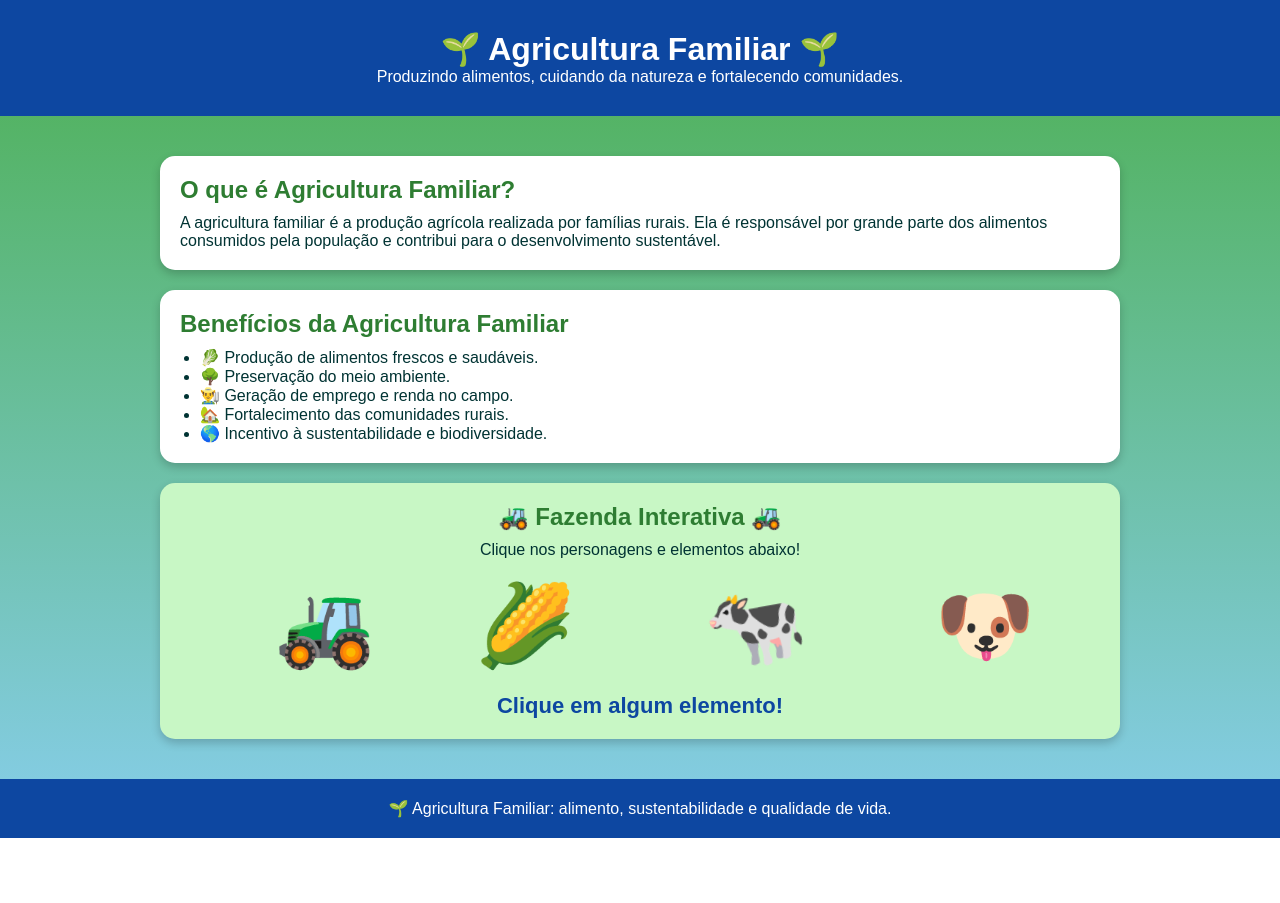
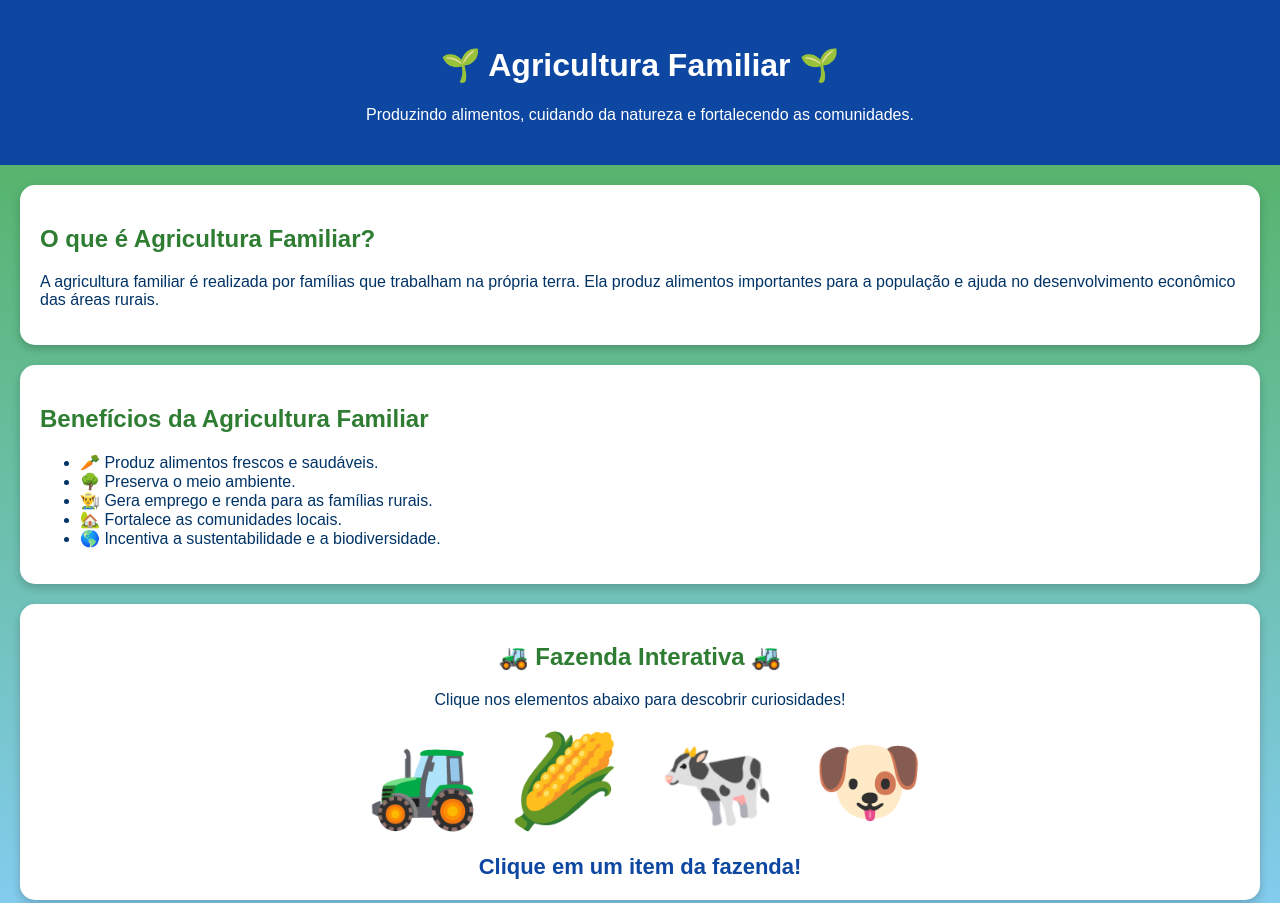
Before and after one commit to migueldalmut-ops/agrinho.2026, a plain HTML site: page index.html in a window 1280 px wide. Shown: the top 903 px of the page. Before the commit the page ends 838 px from the top, so only its background shows below. Drawn offline with Linux system fonts and the light colour scheme.

Commit message:
Update index.html

```diff
--- a/index.html
+++ b/index.html
@@ -6,35 +6,23 @@
 <title>Agricultura Familiar</title>
 
 <style>
-*{
+body{
     margin:0;
-    padding:0;
-    box-sizing:border-box;
     font-family:Arial, sans-serif;
-}
-
-body{
-    background: linear-gradient(180deg,#4CAF50,#87CEEB);
-    min-height:100vh;
-    color:#033;
+    background:linear-gradient(to bottom,#4CAF50,#87CEFA);
+    color:#003366;
 }
 
 header{
-    text-align:center;
-    padding:30px;
     background:#0d47a1;
     color:white;
+    text-align:center;
+    padding:25px;
 }
 
-main{
-    max-width:1000px;
-    margin:auto;
-    padding:20px;
-}
-
-.card{
+section{
     background:white;
-    margin:20px 0;
+    margin:20px;
     padding:20px;
     border-radius:15px;
     box-shadow:0 4px 10px rgba(0,0,0,0.2);
@@ -42,43 +30,36 @@ main{
 
 h2{
     color:#2e7d32;
-    margin-bottom:10px;
-}
-
-ul{
-    padding-left:20px;
 }
 
 .fazenda{
-    position:relative;
-    background:#c8f7c5;
-    border-radius:15px;
-    padding:20px;
     text-align:center;
-    overflow:hidden;
 }
 
-.itens{
+.personagens{
     display:flex;
-    justify-content:space-around;
+    justify-content:center;
+    gap:40px;
     flex-wrap:wrap;
     margin-top:20px;
 }
 
-.item{
-    font-size:80px;
+.personagem{
+    font-size:90px;
     cursor:pointer;
     transition:0.3s;
 }
 
-.item:hover{
+.personagem:hover{
     transform:scale(1.2);
 }
 
 /* Vaca dançando */
 @keyframes dancar{
     0%{transform:rotate(-10deg);}
-    50%{transform:rotate(10deg);}
+    25%{transform:rotate(10deg);}
+    50%{transform:rotate(-10deg);}
+    75%{transform:rotate(10deg);}
     100%{transform:rotate(-10deg);}
 }
 
@@ -87,13 +68,13 @@ ul{
 }
 
 /* Trator andando */
-@keyframes moverTrator{
-    from{transform:translateX(-50px);}
-    to{transform:translateX(50px);}
+@keyframes mover{
+    from{transform:translateX(-20px);}
+    to{transform:translateX(20px);}
 }
 
 .trator{
-    animation:moverTrator 2s infinite alternate;
+    animation:mover 2s infinite alternate;
 }
 
 #mensagem{
@@ -105,7 +86,7 @@ ul{
 
 footer{
     text-align:center;
-    padding:20px;
+    padding:15px;
     background:#0d47a1;
     color:white;
 }
@@ -116,58 +97,62 @@ footer{
 
 <header>
     <h1>🌱 Agricultura Familiar 🌱</h1>
-    <p>Produzindo alimentos, cuidando da natureza e fortalecendo comunidades.</p>
+    <p>Produzindo alimentos, cuidando da natureza e fortalecendo as comunidades.</p>
 </header>
 
-<main>
-
-<div class="card">
+<section>
     <h2>O que é Agricultura Familiar?</h2>
     <p>
-        A agricultura familiar é a produção agrícola realizada por famílias
-        rurais. Ela é responsável por grande parte dos alimentos consumidos
-        pela população e contribui para o desenvolvimento sustentável.
+        A agricultura familiar é realizada por famílias que trabalham na própria
+        terra. Ela produz alimentos importantes para a população e ajuda no
+        desenvolvimento econômico das áreas rurais.
     </p>
-</div>
+</section>
 
-<div class="card">
+<section>
     <h2>Benefícios da Agricultura Familiar</h2>
     <ul>
-        <li>🥬 Produção de alimentos frescos e saudáveis.</li>
-        <li>🌳 Preservação do meio ambiente.</li>
-        <li>👨‍🌾 Geração de emprego e renda no campo.</li>
-        <li>🏡 Fortalecimento das comunidades rurais.</li>
-        <li>🌎 Incentivo à sustentabilidade e biodiversidade.</li>
+        <li>🥕 Produz alimentos frescos e saudáveis.</li>
+        <li>🌳 Preserva o meio ambiente.</li>
+        <li>👨‍🌾 Gera emprego e renda para as famílias rurais.</li>
+        <li>🏡 Fortalece as comunidades locais.</li>
+        <li>🌎 Incentiva a sustentabilidade e a biodiversidade.</li>
     </ul>
-</div>
+</section>
 
-<div class="card fazenda">
+<section class="fazenda">
     <h2>🚜 Fazenda Interativa 🚜</h2>
-    <p>Clique nos personagens e elementos abaixo!</p>
+    <p>Clique nos elementos abaixo para descobrir curiosidades!</p>
 
-    <div class="itens">
-        <div class="item trator" onclick="mostrar('🚜 O trator está preparando a terra para o plantio!')">🚜</div>
+    <div class="personagens">
+        <div class="personagem trator" onclick="mostrarMensagem('🚜 O trator ajuda no preparo do solo e aumenta a produtividade!')">
+            🚜
+        </div>
 
-        <div class="item" onclick="mostrar('🌽 O milho está crescendo forte e saudável!')">🌽</div>
+        <div class="personagem" onclick="mostrarMensagem('🌽 O milho é uma das culturas mais importantes da agricultura familiar!')">
+            🌽
+        </div>
 
-        <div class="item vaca" onclick="mostrar('🐄💃 A vaca está dançando feliz na fazenda!')">🐄</div>
+        <div class="personagem vaca" onclick="mostrarMensagem('🐄💃 A vaca está feliz e dançando na fazenda!')">
+            🐄
+        </div>
 
-        <div class="item" onclick="mostrar('🐶 O cachorro está cuidando da fazenda!')">🐶</div>
+        <div class="personagem" onclick="mostrarMensagem('🐶 O cachorro ajuda a cuidar dos animais e da propriedade!')">
+            🐶
+        </div>
     </div>
 
     <div id="mensagem">
-        Clique em algum elemento!
+        Clique em um item da fazenda!
     </div>
-</div>
-
-</main>
+</section>
 
 <footer>
     🌱 Agricultura Familiar: alimento, sustentabilidade e qualidade de vida.
 </footer>
 
 <script>
-function mostrar(texto){
+function mostrarMensagem(texto){
     document.getElementById("mensagem").innerHTML = texto;
 }
 </script>
```
